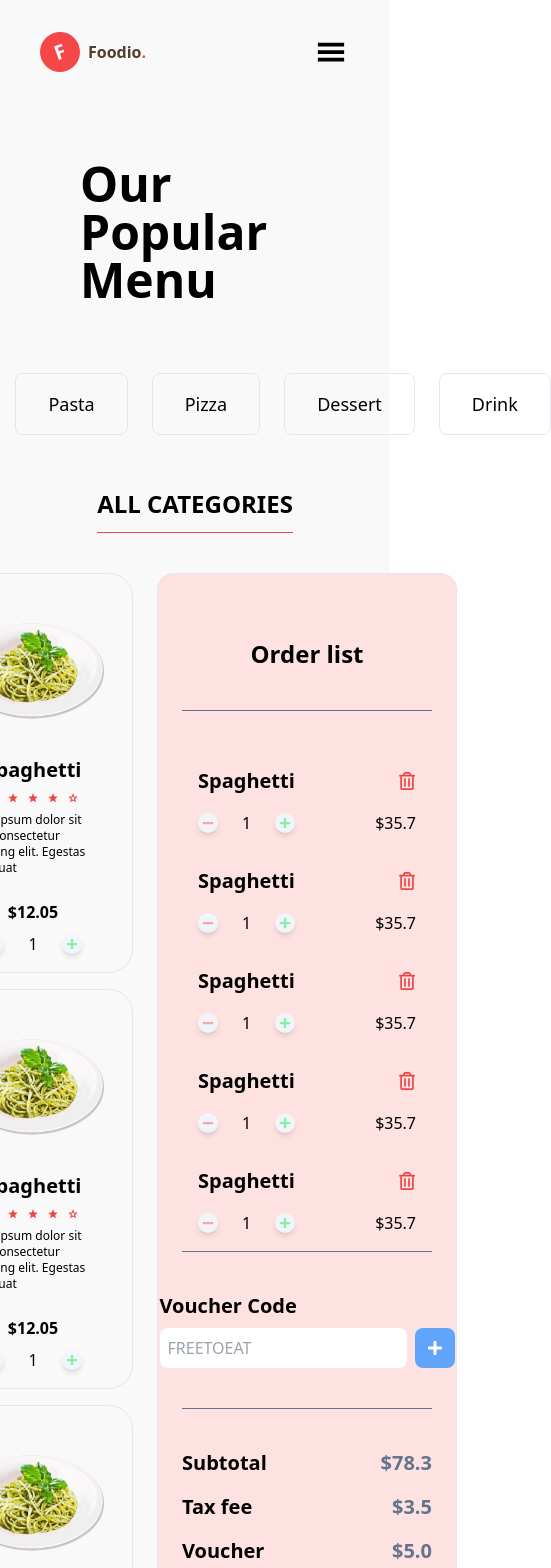
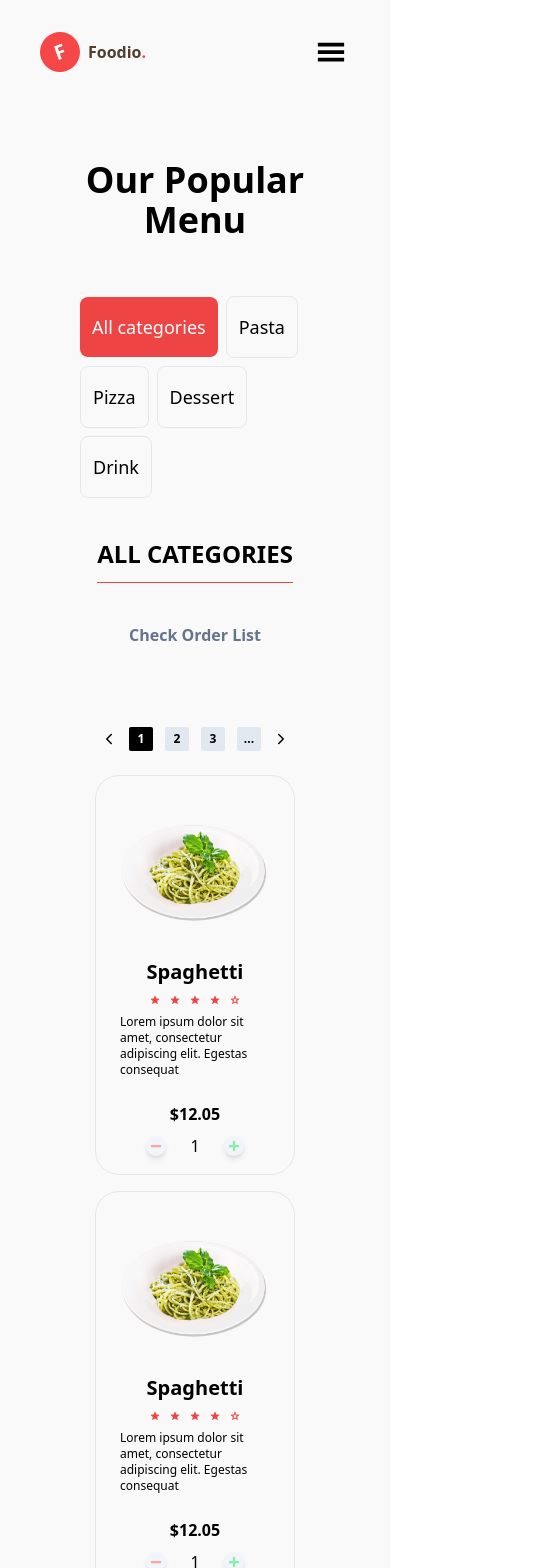
Before and after one commit to the-hackerist/foodio, a React (Vite) app in the folder client/: page /order in a window 390 px wide. Shown: the top 1568 px of the page, 551 px wide, since content can reach past the window. Built offline with nearby package versions, Linux system fonts and the light colour scheme.

Commit message:
complete responsiveness for order page

```diff
--- a/client/src/components/HomePage/Action.jsx
+++ b/client/src/components/HomePage/Action.jsx
@@ -2,8 +2,8 @@ function Action() {
   return (
     <div className="bg-[#F9F9F9] flex items-center justify-center p-20 ">
       <div className="flex items-center justify-center flex-col gap-10 border p-10 lg:px-40 lg:py-20 rounded-2xl bg-[#FDD9D9]">
-        <h2 className="font-bold text-4xl text-[#311F09] text-center md:text-start">
-          Hungry? We are open now..
+        <h2 className="font-bold text-2xl md:text-4xl text-[#311F09] text-center md:text-start">
+          Hungry? We are open now...
         </h2>
         <div className="flex items-center justify-center gap-2 sm:gap-10 flex-wrap">
           <button className="text-white px-4 sm:px-10 font-semibold  text-xs sm:text-lg bg-red-500 py-3 rounded-xl">
--- a/client/src/pages/Order.jsx
+++ b/client/src/pages/Order.jsx
@@ -9,19 +9,23 @@ import food_img from "../assets/pasta.png";
 function Order() {
   const [category, setCategory] = useState("all categories");
   const [activePage, setActivePage] = useState(1);
+  const [isOrderListOpen, setIsOrderListOpen] = useState(false);
 
   const activeCategoryStyle = "text-white bg-red-500";
   const activePageStyle = "text-white bg-black";
 
   return (
     <div className="px-20 pb-20 pt-40 flex items-center flex-col gap-10 bg-[#F9F9F9]">
-      <h2 className="text-5xl font-bold">Our Popular Menu</h2>
-      <ul className="flex items-center gap-6 text-lg mt-4">
+      <h2 className="text-4xl text-center md:text-start md:text-5xl font-bold">
+        Our Popular Menu
+      </h2>
+
+      <ul className="flex items-center gap-2 text-lg mt-4 flex-wrap sm:gap-4 md:gap-6">
         <li onClick={() => setCategory("all categories")}>
           <button
             className={`${
               category === "all categories" ? activeCategoryStyle : "border"
-            } px-8 py-4 rounded-lg`}
+            } md:px-8 sm:px-6 px-3 py-4 rounded-lg `}
           >
             All categories
           </button>
@@ -31,7 +35,7 @@ function Order() {
           <button
             className={`${
               category === "pasta" ? activeCategoryStyle : "border"
-            } px-8 py-4 rounded-lg`}
+            } md:px-8 sm:px-6 px-3 py-4 rounded-lg `}
           >
             Pasta
           </button>
@@ -41,7 +45,7 @@ function Order() {
           <button
             className={`${
               category === "pizza" ? activeCategoryStyle : "border"
-            } px-8 py-4 rounded-lg`}
+            } md:px-8 sm:px-6 px-3 py-4 rounded-lg `}
           >
             Pizza
           </button>
@@ -51,7 +55,7 @@ function Order() {
           <button
             className={`${
               category === "dessert" ? activeCategoryStyle : "border"
-            } px-8 py-4 rounded-lg`}
+            } md:px-8 sm:px-6 px-3 py-4 rounded-lg `}
           >
             Dessert
           </button>
@@ -61,7 +65,7 @@ function Order() {
           <button
             className={`${
               category === "drink" ? activeCategoryStyle : "border"
-            } px-8 py-4 rounded-lg`}
+            } md:px-8 sm:px-6 px-3 py-4 rounded-lg `}
           >
             Drink
           </button>
@@ -72,8 +76,63 @@ function Order() {
         {category}
       </h3>
 
+      {!isOrderListOpen && (
+        <p
+          className="hover:underline lg:hidden text-base sm:text-lg font-semibold text-slate-500"
+          onClick={() => setIsOrderListOpen(true)}
+        >
+          Check Order List
+        </p>
+      )}
+
+      {isOrderListOpen && (
+        <p
+          className="hover:underline lg:hidden text-base sm:text-lg font-semibold text-red-500"
+          onClick={() => setIsOrderListOpen(false)}
+        >
+          Close Order List
+        </p>
+      )}
+
+      <div className="flex gap-6 sm:border-2 rounded-3xl p-4 sm:border-red-100 flex-col">
+        <div className="flex gap-3 items-center justify-center mt-6">
+          <IoIosArrowBack className="cursor-pointer" />
+          <span
+            onClick={() => setActivePage(1)}
+            className={`${
+              activePage === 1 ? activePageStyle : "bg-slate-200"
+            } h-6 w-6 flex cursor-pointer items-center justify-center text-xs font-semibold rounded-sm`}
+          >
+            1
+          </span>
+          <span
+            onClick={() => setActivePage(2)}
+            className={`${
+              activePage === 2 ? activePageStyle : "bg-slate-200"
+            } h-6 w-6 flex cursor-pointer items-center justify-center text-xs font-semibold rounded-sm`}
+          >
+            2
+          </span>
+          <span
+            onClick={() => setActivePage(3)}
+            className={`${
+              activePage === 3 ? activePageStyle : "bg-slate-200"
+            } h-6 w-6 flex cursor-pointer items-center justify-center text-xs font-semibold rounded-sm `}
+          >
+            3
+          </span>
+          <span className="cursor-pointer h-6 w-6 flex items-center justify-center text-xs font-semibold bg-slate-200 rounded-sm">
+            ...
+          </span>
+          <IoIosArrowBack className="cursor-pointer rotate-180" />
+        </div>
+
         <div className="flex gap-6">
-        <div className="flex items-center gap-4 flex-wrap max-w-[640px]">
+          <div
+            className={`${
+              isOrderListOpen ? "hidden" : "flex"
+            } sm:flex items-center justify-center gap-4 flex-wrap max-w-[700px]`}
+          >
             <div className="flex flex-col items-center border w-[200px] h-[400px] p-6 rounded-3xl gap-2">
               <img
                 className="w-[180px] h-[180px]"
@@ -364,7 +423,11 @@ function Order() {
             </div>
           </div>
 
-        <div className="w-[300px] border bg-red-100 rounded-2xl h-fit flex items-center justify-center flex-col p-6">
+          <div
+            className={`${
+              !isOrderListOpen ? "hidden" : "flex"
+            } w-[300px] border bg-red-100 rounded-2xl h-fit lg:flex items-center justify-center flex-col p-6`}
+          >
             <h3 className="text-2xl font-bold p-10">Order list</h3>
 
             <div className="bg-slate-500 h-[1px] w-full mb-10"></div>
@@ -505,37 +568,6 @@ function Order() {
             </button>
           </div>
         </div>
-
-      <div className="flex gap-3 items-center justify-center">
-        <IoIosArrowBack className="cursor-pointer" />
-        <span
-          onClick={() => setActivePage(1)}
-          className={`${
-            activePage === 1 ? activePageStyle : "bg-slate-200"
-          } h-6 w-6 flex cursor-pointer items-center justify-center text-xs font-semibold rounded-sm`}
-        >
-          1
-        </span>
-        <span
-          onClick={() => setActivePage(2)}
-          className={`${
-            activePage === 2 ? activePageStyle : "bg-slate-200"
-          } h-6 w-6 flex cursor-pointer items-center justify-center text-xs font-semibold rounded-sm`}
-        >
-          2
-        </span>
-        <span
-          onClick={() => setActivePage(3)}
-          className={`${
-            activePage === 3 ? activePageStyle : "bg-slate-200"
-          } h-6 w-6 flex cursor-pointer items-center justify-center text-xs font-semibold rounded-sm `}
-        >
-          3
-        </span>
-        <span className="cursor-pointer h-6 w-6 flex items-center justify-center text-xs font-semibold bg-slate-200 rounded-sm">
-          ...
-        </span>
-        <IoIosArrowBack className="cursor-pointer rotate-180" />
       </div>
     </div>
   );
```
Lines whose indentation alone changed are shown as unchanged.
